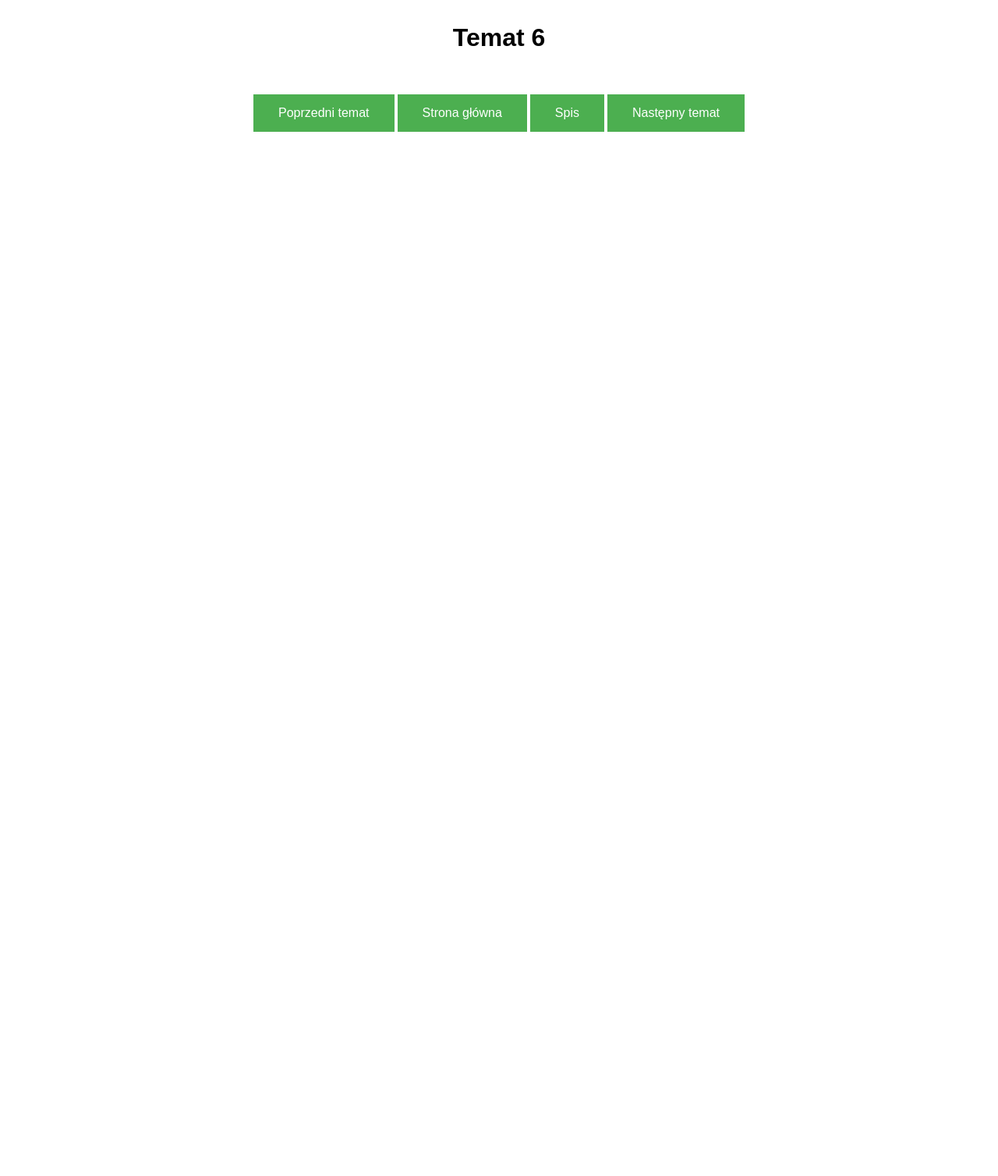
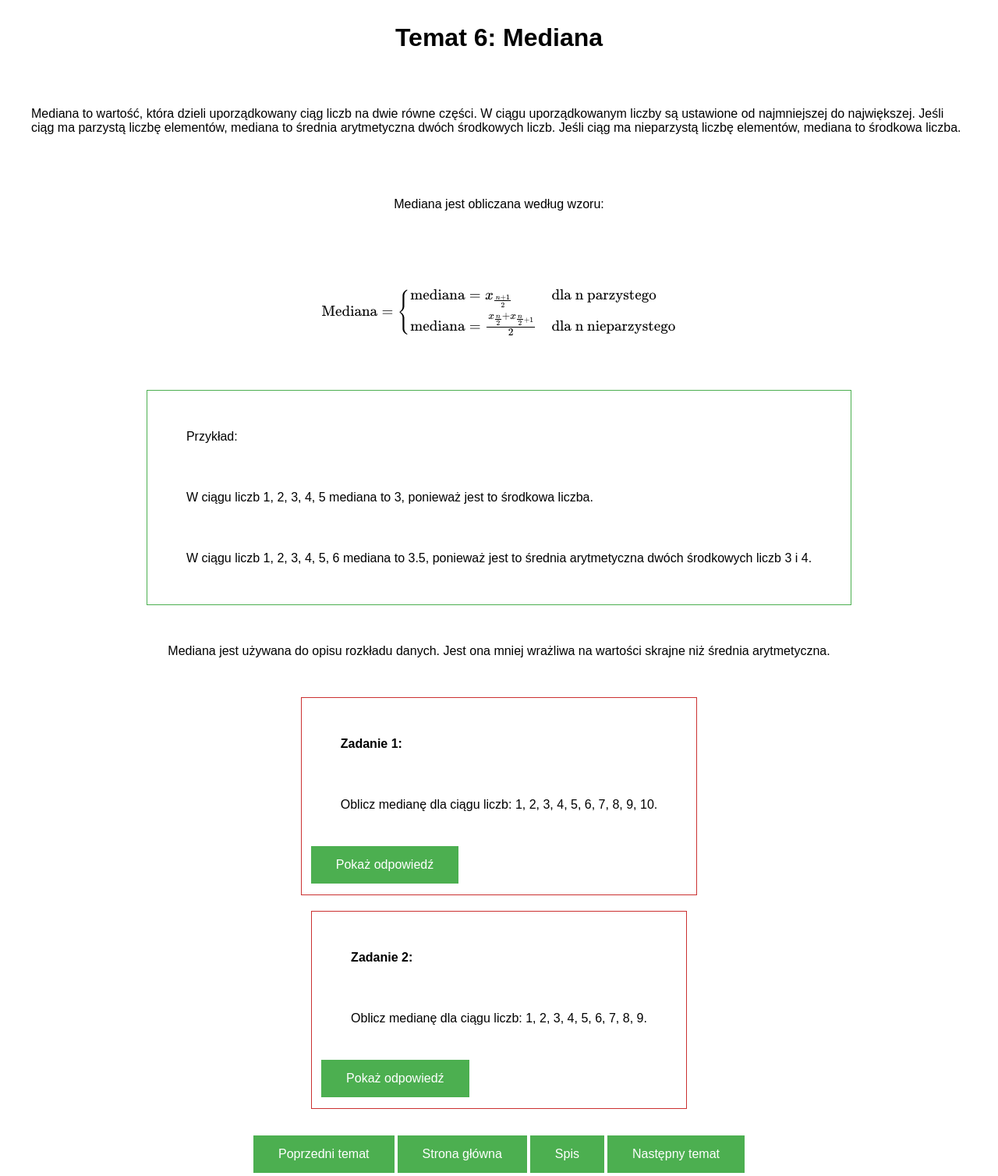
Before and after one commit to SzyKl24/Stat_site, a Flask app: page /temat6 in a window 1280 px wide. Shown: the whole page at 78% size. Before the commit the page ends 169 px from the top, so only its background shows below. Run offline with Flask 3, Linux system fonts and the light colour scheme.

Commit message:
dodanie treści

```diff
--- a/templates/topics/temat5.html
+++ b/templates/topics/temat5.html
@@ -133,5 +133,5 @@
       function showAnswer2() {
           document.getElementById('answer2').style.display = 'block';
       }
-  </script>
+    </script>
 </html>
--- a/templates/topics/temat6.html
+++ b/templates/topics/temat6.html
@@ -46,10 +46,48 @@
         padding: 20px;
         text-align: left;
       }
+      .obramowanieprzykład {
+            border: 1px solid #4CAF50;
+            padding: 10px;
+            margin: 10px 0;
+            text-align: left;
+        }
+        .obramowaniezadanie {
+            border: 1px solid #cb3131;
+            padding: 10px;
+            margin: 10px 0;
+        }
       </style>
+      <script id="MathJax-script" async src="https://cdn.jsdelivr.net/npm/mathjax@3/es5/tex-mml-chtml.js"></script>
 </head>
 <body>
-    <h1>Temat 6</h1>
+    <h1>Temat 6: Mediana</h1>
+    <p>Mediana to wartość, która dzieli uporządkowany ciąg liczb na dwie równe części. W ciągu uporządkowanym liczby są ustawione od najmniejszej do największej. Jeśli ciąg ma parzystą liczbę elementów, mediana to średnia arytmetyczna dwóch środkowych liczb. Jeśli ciąg ma nieparzystą liczbę elementów, mediana to środkowa liczba. </p>
+    <p>Mediana jest obliczana według wzoru:</p>
+    <p>\[ \text{Mediana} = \left\{ \begin{array}{ll}
+        \text{mediana} = x_{\frac{n+1}{2}} & \text{dla n parzystego} \\
+        \text{mediana} = \frac{x_{\frac{n}{2}} + x_{\frac{n}{2}+1}}{2} & \text{dla n nieparzystego}
+        \end{array} \right. \]</p>
+    <div class="obramowanieprzykład">
+        <p>Przykład:</p>
+        <p>W ciągu liczb 1, 2, 3, 4, 5 mediana to 3, ponieważ jest to środkowa liczba.</p>
+        <p>W ciągu liczb 1, 2, 3, 4, 5, 6 mediana to 3.5, ponieważ jest to średnia arytmetyczna dwóch środkowych liczb 3 i 4.</p>
+    </div>
+    <p>Mediana jest używana do opisu rozkładu danych. Jest ona mniej wrażliwa na wartości skrajne niż średnia arytmetyczna. </p>
+    <div class="obramowaniezadanie">
+        <p><b>Zadanie 1:</b></p>
+        <p>Oblicz medianę dla ciągu liczb: 1, 2, 3, 4, 5, 6, 7, 8, 9, 10.</p>
+        <button onclick="showAnswer()">Pokaż odpowiedź</button>
+        <p id="answer" style="display: none;">
+          Mediana to 5.5, ponieważ jest to średnia arytmetyczna dwóch środkowych liczb 5 i 6.</p>
+    </div>
+    <div class=" obramowaniezadanie">
+        <p><b>Zadanie 2:</b></p>
+        <p>Oblicz medianę dla ciągu liczb: 1, 2, 3, 4, 5, 6, 7, 8, 9.</p>
+        <button onclick="showAnswer2()">Pokaż odpowiedź</button>
+        <p id="answer2" style="display: none;">
+          Mediana to 5, ponieważ jest to środkowa liczba.</p>
+    </div>
     <div class="buttoncontainer">
         <a href = "/temat5">
             <button>Poprzedni temat</button>
@@ -62,4 +100,16 @@
         </a>
         <a href = "/temat7">
             <button>Następny temat</button>
+        </a>
+    </div>
+    <script>
+      function showAnswer() {
+          document.getElementById('answer').style.display = 'block';
+      }
+      function showAnswer2() {
+          document.getElementById('answer2').style.display = 'block';
+      }
+    </script>
+
+
 </html>
```
